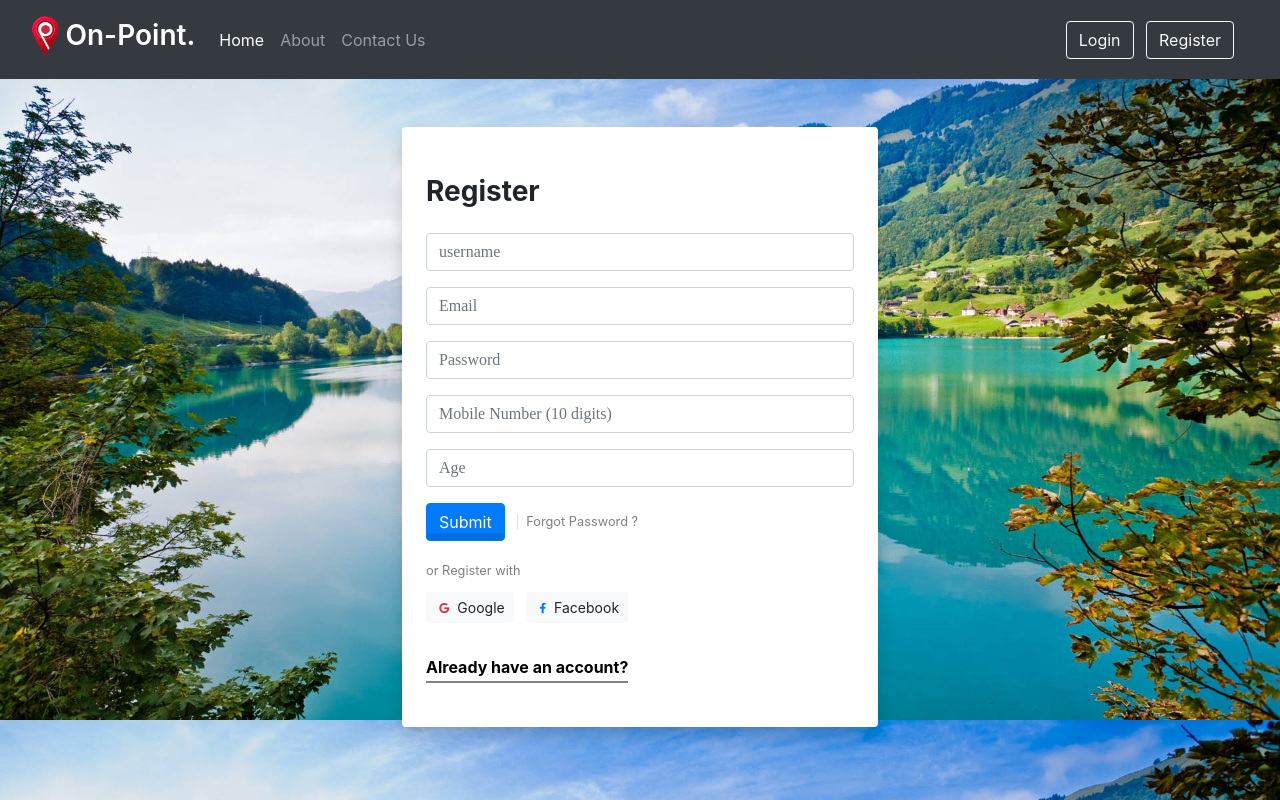
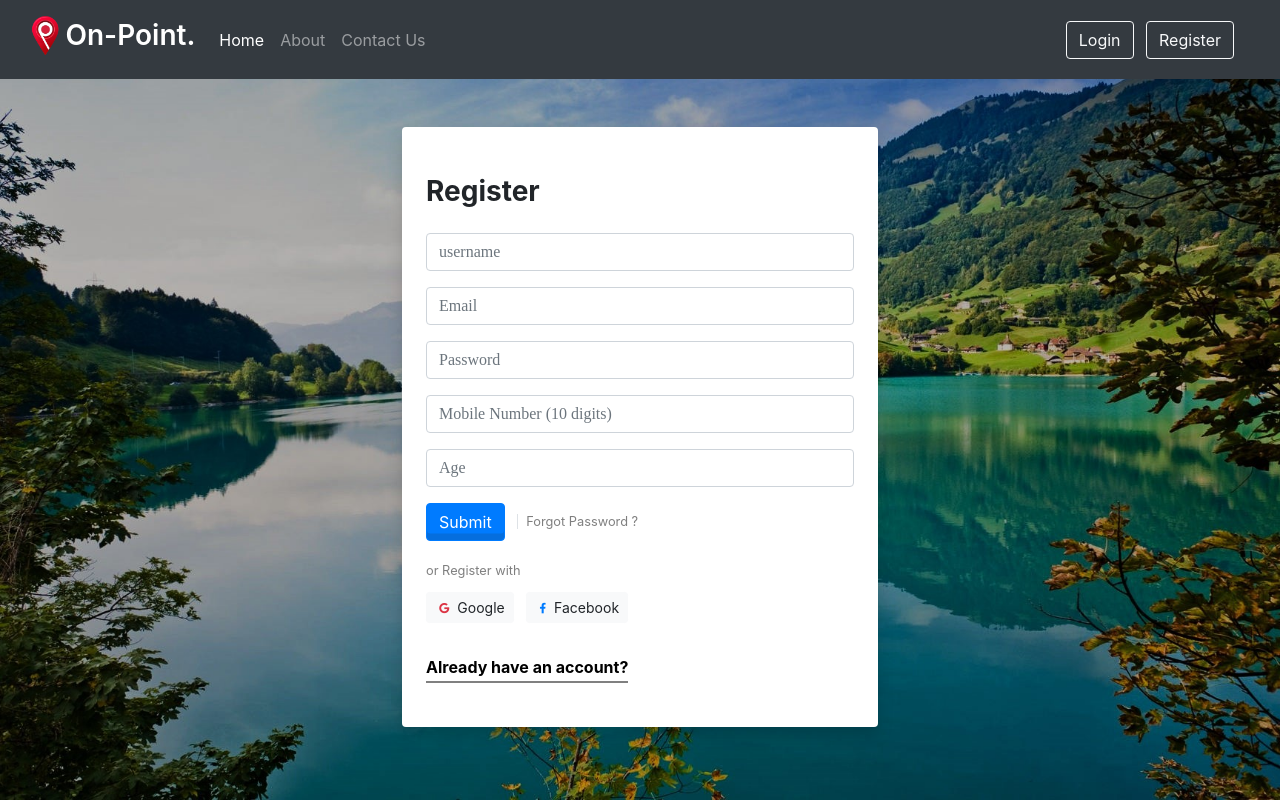
Before and after one commit to Lakshay1406/on-point, a Flask app: page /register in a window 1280 px wide. Run offline with Flask 3, Linux system fonts and the light colour scheme; some libraries are stand-ins or nearby versions.

Commit message:
Updated the background image

```diff
--- a/templates/login.html
+++ b/templates/login.html
@@ -5,8 +5,10 @@
 <link rel="stylesheet" href="https://cdnjs.cloudflare.com/ajax/libs/font-awesome/5.9.0/css/all.min.css">
 <style>
     body{
-    background-image: url(../static/images/bg.jpg);
-    background-size: 100%;
+      background-image: url(../static/images/background.jpg);
+      background-size: cover; /* Cover the entire background */
+      background-repeat: no-repeat; /* Prevent image from repeating */
+      background-position: center; /* Center the background */
     }    </style>
 {% endblock %}
 
--- a/templates/register.html
+++ b/templates/register.html
@@ -5,8 +5,10 @@
 <link rel="stylesheet" href="https://cdnjs.cloudflare.com/ajax/libs/font-awesome/5.9.0/css/all.min.css">
 <style>
     body{
-    background-image: url(../static/images/bg.jpg);
-    background-size: 100%;
+      background-image: url(../static/images/background.jpg);
+      background-size: cover; /* Cover the entire background */
+      background-repeat: no-repeat; /* Prevent image from repeating */
+      background-position: center; /* Center the background */
     }    </style>
 {% endblock %}
 
```
Also changed, not shown: templates/index.html (+5 -6 lines).
